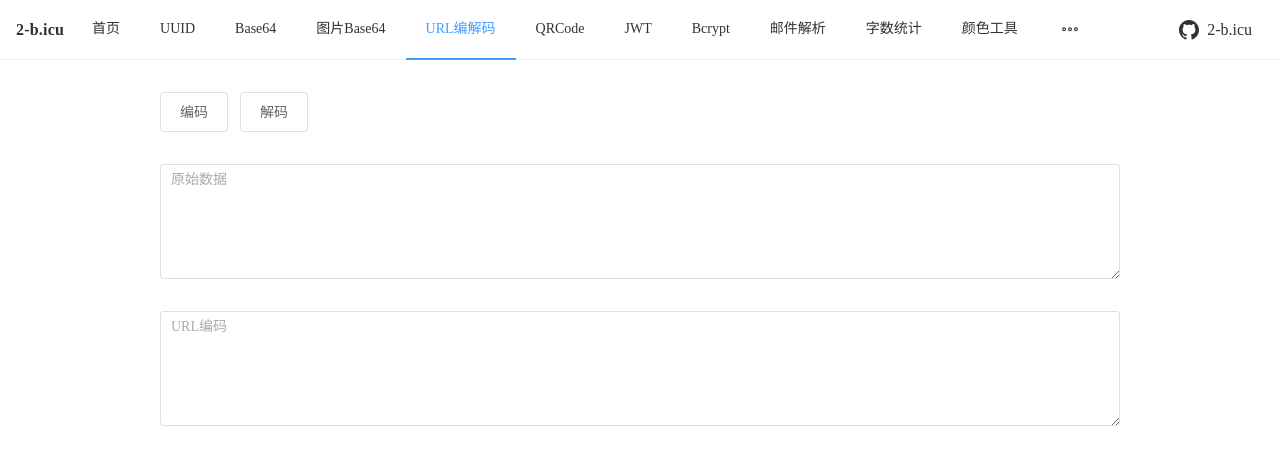
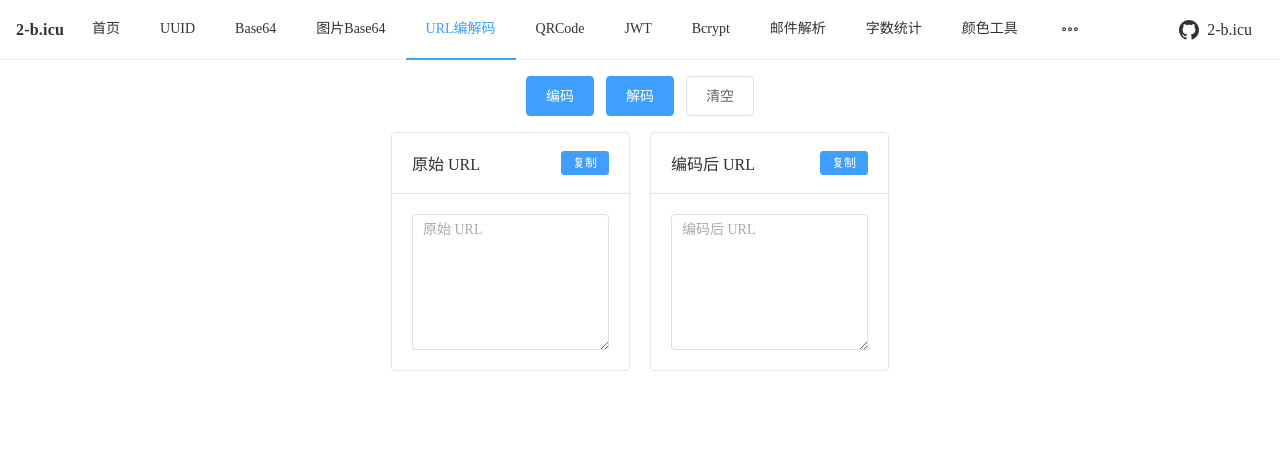
Before and after one commit to eya46/2-b.icu, a Nuxt app: page /url in a window 1280 px wide. Shown: the top 464 px of the page. Built offline with nearby package versions, Linux system fonts and the light colour scheme.

Commit message:
refactor: optimize uuid, base64, url page UI - unify style, add copy/clear buttons

```diff
--- a/pages/base64.vue
+++ b/pages/base64.vue
@@ -1,64 +1,126 @@
 <script setup lang="ts">
-
 const rawData = ref("");
 const base64Data = ref("");
-
 
 const toBase64 = () => {
   try {
     base64Data.value = btoa(rawData.value);
-    ElMessage({
-      message: "编码成功",
-      type: "success",
-    });
-  } catch (e) {
-    ElMessage({
-      message: "编码失败",
-      type: "error",
-    });
+    ElMessage.success("编码成功");
+  } catch {
+    ElMessage.error("编码失败");
   }
 };
 
 const toRaw = () => {
   try {
     rawData.value = atob(base64Data.value);
-    ElMessage({
-      message: "解码成功",
-      type: "success",
-    });
-  } catch (e) {
-    ElMessage({
-      message: "解码失败",
-      type: "error",
-    });
+    ElMessage.success("解码成功");
+  } catch {
+    ElMessage.error("解码失败");
   }
+};
 
+const copyRaw = async () => {
+  if (!rawData.value) {
+    ElMessage.warning("没有可复制的内容");
+    return;
+  }
+  try {
+    await navigator.clipboard.writeText(rawData.value);
+    ElMessage.success("已复制到剪贴板");
+  } catch {
+    ElMessage.error("复制失败");
+  }
+};
+
+const copyBase64 = async () => {
+  if (!base64Data.value) {
+    ElMessage.warning("没有可复制的内容");
+    return;
+  }
+  try {
+    await navigator.clipboard.writeText(base64Data.value);
+    ElMessage.success("已复制到剪贴板");
+  } catch {
+    ElMessage.error("复制失败");
+  }
+};
+
+const clearAll = () => {
+  rawData.value = "";
+  base64Data.value = "";
 };
 </script>
 
 <template>
-  <el-row :gutter="20">
+  <div class="base64-container">
+    <el-space direction="vertical" :size="16" style="width: 100%">
+      <el-row :gutter="12">
         <el-col>
-      <el-button @click="toBase64" size="large">
+          <el-button type="primary" size="large" @click="toBase64">
             编码
           </el-button>
-      <el-button @click="toRaw" size="large">
+          <el-button type="primary" size="large" @click="toRaw">
             解码
+          </el-button>
+          <el-button size="large" @click="clearAll">
+            清空
           </el-button>
         </el-col>
       </el-row>
+
       <el-row :gutter="20">
-    <el-col>
-      <el-input :rows="5" v-model="rawData" type="textarea" placeholder="原始数据"/>
+        <el-col :xs="24" :sm="12">
+          <el-card shadow="never">
+            <template #header>
+              <div class="card-header">
+                <span>原始数据</span>
+                <el-button type="primary" size="small" @click="copyRaw">
+                  复制
+                </el-button>
+              </div>
+            </template>
+            <el-input
+              :rows="6"
+              v-model="rawData"
+              type="textarea"
+              placeholder="原始数据"
+            />
+          </el-card>
         </el-col>
-    <el-col>
-      <el-input :rows="5" v-model="base64Data" type="textarea" placeholder="base64"/>
+
+        <el-col :xs="24" :sm="12">
+          <el-card shadow="never">
+            <template #header>
+              <div class="card-header">
+                <span>Base64</span>
+                <el-button type="primary" size="small" @click="copyBase64">
+                  复制
+                </el-button>
+              </div>
+            </template>
+            <el-input
+              :rows="6"
+              v-model="base64Data"
+              type="textarea"
+              placeholder="base64"
+            />
+          </el-card>
         </el-col>
       </el-row>
+    </el-space>
+  </div>
 </template>
 
 <style scoped>
-.el-col {
-  margin: 1em 0;
+.base64-container {
+  display: flex;
+  flex-direction: column;
+}
+
+.card-header {
+  display: flex;
+  align-items: center;
+  justify-content: space-between;
 }
 </style>
--- a/pages/url.vue
+++ b/pages/url.vue
@@ -1,162 +1,126 @@
 <script setup lang="ts">
+const rawUrl = ref("");
+const encodedUrl = ref("");
 
-const rawData = ref("");
-const encodedData = ref("");
-
-
-const encodeUrl = () => {
+const encode = () => {
   try {
-    const input = rawData.value;
-
-    // Check if input looks like a URL (starts with http:// or https://)
-    const urlMatch = input.match(/^(https?:\/\/[^/]+)(\/.*)?$/);
-
-    if (urlMatch) {
-      // It's a URL, only encode the path part
-      const baseUrl = urlMatch[1]; // protocol + domain
-      const pathPart = urlMatch[2] || ''; // everything after domain
-
-      if (pathPart) {
-        // Split by / and encode each segment
-        const segments = pathPart.split('/');
-        const encodedPath = segments.map((segment, idx) => {
-          if (idx === 0) return ''; // First element is empty before leading /
-
-          // Handle query string
-          if (segment.includes('?')) {
-            const [path, query] = segment.split('?');
-            const encodedPathSeg = encodeURIComponent(path);
-            const encodedQuery = query.split('&').map(param => {
-              const eqIdx = param.indexOf('=');
-              if (eqIdx === -1) {
-                return encodeURIComponent(param);
-              }
-              const key = param.substring(0, eqIdx);
-              const value = param.substring(eqIdx + 1);
-              return `${encodeURIComponent(key)}=${encodeURIComponent(value)}`;
-            }).join('&');
-            return `${encodedPathSeg}?${encodedQuery}`;
-          }
-
-          // Handle fragment
-          if (segment.includes('#')) {
-            const [path, hash] = segment.split('#');
-            return `${encodeURIComponent(path)}#${encodeURIComponent(hash)}`;
-          }
-
-          return encodeURIComponent(segment);
-        }).join('/');
-
-        encodedData.value = baseUrl + encodedPath;
-      } else {
-        encodedData.value = baseUrl;
-      }
-    } else {
-      // Not a URL, encode everything
-      encodedData.value = encodeURIComponent(input);
-    }
-
-    ElMessage({
-      message: "编码成功",
-      type: "success",
-    });
-  } catch (e) {
-    ElMessage({
-      message: "编码失败",
-      type: "error",
-    });
+    encodedUrl.value = encodeURIComponent(rawUrl.value);
+    ElMessage.success("编码成功");
+  } catch {
+    ElMessage.error("编码失败");
   }
 };
 
-const decodeUrl = () => {
+const decode = () => {
   try {
-    const input = encodedData.value;
+    rawUrl.value = decodeURIComponent(encodedUrl.value);
+    ElMessage.success("解码成功");
+  } catch {
+    ElMessage.error("解码失败");
+  }
+};
 
-    // Check if input looks like a URL (starts with http:// or https://)
-    const urlMatch = input.match(/^(https?:\/\/[^/]+)(\/.*)?$/);
+const copyRaw = async () => {
+  if (!rawUrl.value) {
+    ElMessage.warning("没有可复制的内容");
+    return;
+  }
+  try {
+    await navigator.clipboard.writeText(rawUrl.value);
+    ElMessage.success("已复制到剪贴板");
+  } catch {
+    ElMessage.error("复制失败");
+  }
+};
 
-    if (urlMatch) {
-      // It's a URL, only decode the path part
-      const baseUrl = urlMatch[1]; // protocol + domain
-      const pathPart = urlMatch[2] || ''; // everything after domain
+const copyEncoded = async () => {
+  if (!encodedUrl.value) {
+    ElMessage.warning("没有可复制的内容");
+    return;
+  }
+  try {
+    await navigator.clipboard.writeText(encodedUrl.value);
+    ElMessage.success("已复制到剪贴板");
+  } catch {
+    ElMessage.error("复制失败");
+  }
+};
 
-      if (pathPart) {
-        // Split by / and decode each segment
-        const segments = pathPart.split('/');
-        const decodedPath = segments.map((segment, idx) => {
-          if (idx === 0) return ''; // First element is empty before leading /
-
-          // Handle query string
-          if (segment.includes('?')) {
-            const [path, query] = segment.split('?');
-            const decodedPathSeg = decodeURIComponent(path);
-            const decodedQuery = query.split('&').map(param => {
-              const eqIdx = param.indexOf('=');
-              if (eqIdx === -1) {
-                return decodeURIComponent(param);
-              }
-              const key = param.substring(0, eqIdx);
-              const value = param.substring(eqIdx + 1);
-              return `${decodeURIComponent(key)}=${decodeURIComponent(value)}`;
-            }).join('&');
-            return `${decodedPathSeg}?${decodedQuery}`;
-          }
-
-          // Handle fragment
-          if (segment.includes('#')) {
-            const [path, hash] = segment.split('#');
-            return `${decodeURIComponent(path)}#${decodeURIComponent(hash)}`;
-          }
-
-          return decodeURIComponent(segment);
-        }).join('/');
-
-        rawData.value = baseUrl + decodedPath;
-      } else {
-        rawData.value = baseUrl;
-      }
-    } else {
-      // Not a URL, decode everything
-      rawData.value = decodeURIComponent(input);
-    }
-
-    ElMessage({
-      message: "解码成功",
-      type: "success",
-    });
-  } catch (e) {
-    ElMessage({
-      message: "解码失败",
-      type: "error",
-    });
-  }
-
+const clearAll = () => {
+  rawUrl.value = "";
+  encodedUrl.value = "";
 };
 </script>
 
 <template>
-  <el-row :gutter="20">
+  <div class="url-container">
+    <el-space direction="vertical" :size="16" style="width: 100%">
+      <el-row :gutter="12">
         <el-col>
-      <el-button @click="encodeUrl" size="large">
+          <el-button type="primary" size="large" @click="encode">
             编码
           </el-button>
-      <el-button @click="decodeUrl" size="large">
+          <el-button type="primary" size="large" @click="decode">
             解码
+          </el-button>
+          <el-button size="large" @click="clearAll">
+            清空
           </el-button>
         </el-col>
       </el-row>
+
       <el-row :gutter="20">
-    <el-col>
-      <el-input :rows="5" v-model="rawData" type="textarea" placeholder="原始数据"/>
+        <el-col :xs="24" :sm="12">
+          <el-card shadow="never">
+            <template #header>
+              <div class="card-header">
+                <span>原始 URL</span>
+                <el-button type="primary" size="small" @click="copyRaw">
+                  复制
+                </el-button>
+              </div>
+            </template>
+            <el-input
+              :rows="6"
+              v-model="rawUrl"
+              type="textarea"
+              placeholder="原始 URL"
+            />
+          </el-card>
         </el-col>
-    <el-col>
-      <el-input :rows="5" v-model="encodedData" type="textarea" placeholder="URL编码"/>
+
+        <el-col :xs="24" :sm="12">
+          <el-card shadow="never">
+            <template #header>
+              <div class="card-header">
+                <span>编码后 URL</span>
+                <el-button type="primary" size="small" @click="copyEncoded">
+                  复制
+                </el-button>
+              </div>
+            </template>
+            <el-input
+              :rows="6"
+              v-model="encodedUrl"
+              type="textarea"
+              placeholder="编码后 URL"
+            />
+          </el-card>
         </el-col>
       </el-row>
+    </el-space>
+  </div>
 </template>
 
 <style scoped>
-.el-col {
-  margin: 1em 0;
+.url-container {
+  display: flex;
+  flex-direction: column;
+}
+
+.card-header {
+  display: flex;
+  align-items: center;
+  justify-content: space-between;
 }
 </style>
--- a/pages/uuid.vue
+++ b/pages/uuid.vue
@@ -1,10 +1,8 @@
 <script setup lang="ts">
 import { v4 } from "uuid";
 
-const num = ref( 5);
-
+const num = ref(5);
 const uuids = ref<string[]>([]);
-
 
 const refresh = () => {
   uuids.value = Array.from({ length: num.value }, () => v4());
@@ -14,7 +12,9 @@ const refreshByNum = () => {
   if (uuids.value.length > num.value) {
     uuids.value = uuids.value.slice(0, num.value);
   } else if (uuids.value.length < num.value) {
-    uuids.value = uuids.value.concat(Array.from({ length: num.value - uuids.value.length }, () => v4()));
+    uuids.value = uuids.value.concat(
+      Array.from({ length: num.value - uuids.value.length }, () => v4())
+    );
   }
 };
 
@@ -23,36 +23,76 @@ onBeforeMount(() => {
 });
 
 const uuidsStr = computed(() => uuids.value.join("\n") + "\n");
+
+const copyResult = async () => {
+  if (!uuidsStr.value) {
+    ElMessage.warning("没有可复制的内容");
+    return;
+  }
+  try {
+    await navigator.clipboard.writeText(uuidsStr.value);
+    ElMessage.success("已复制到剪贴板");
+  } catch {
+    ElMessage.error("复制失败");
+  }
+};
 </script>
 
 <template>
-  <div class="uuid-page">
-    <div class="uuid-actions">
-      <el-input-number v-model="num" :min="1" @change="refreshByNum" />
-      <el-button @click="refresh">刷新</el-button>
+  <div class="uuid-container">
+    <el-space direction="vertical" :size="16" style="width: 100%">
+      <el-row :gutter="12" align="middle">
+        <el-col :span="6">
+          <el-input-number
+            v-model="num"
+            :min="1"
+            :max="100"
+            label="生成数量"
+            style="width: 100%"
+            @change="refreshByNum"
+          />
+        </el-col>
+        <el-col :span="18">
+          <el-button type="primary" size="large" @click="refresh">
+            刷新
+          </el-button>
+          <el-button size="large" @click="copyResult">
+            复制
+          </el-button>
+        </el-col>
+      </el-row>
+
+      <el-row :gutter="20">
+        <el-col>
+          <el-card shadow="never">
+            <template #header>
+              <div class="card-header">
+                <span>UUID 列表</span>
               </div>
-
+            </template>
             <el-input
-      class="uuid-result"
               readonly
               resize="none"
               :rows="num + 1"
               :model-value="uuidsStr"
               type="textarea"
             />
+          </el-card>
+        </el-col>
+      </el-row>
+    </el-space>
   </div>
 </template>
 
 <style scoped>
-.uuid-actions {
+.uuid-container {
+  display: flex;
+  flex-direction: column;
+}
+
+.card-header {
   display: flex;
   align-items: center;
-  gap: 12px;
-  margin-bottom: 12px;
+  justify-content: space-between;
 }
-
-.uuid-result {
-  margin-top: 12px;
-}
-
 </style>
```
Lines whose indentation alone changed are shown as unchanged.
